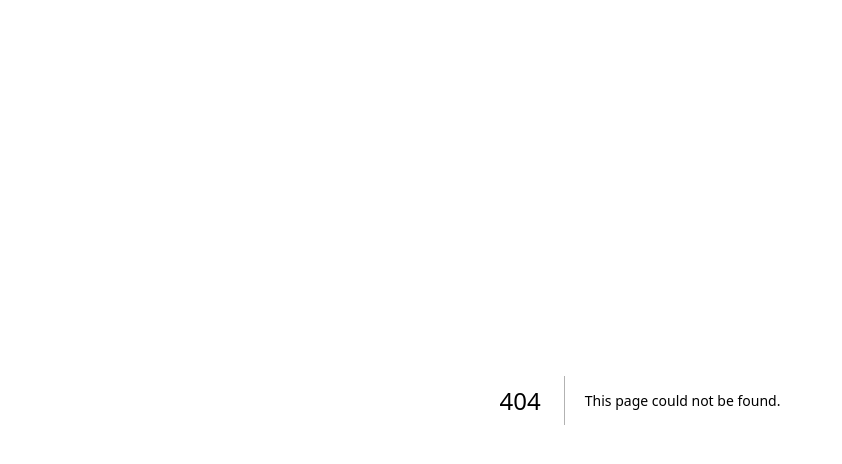
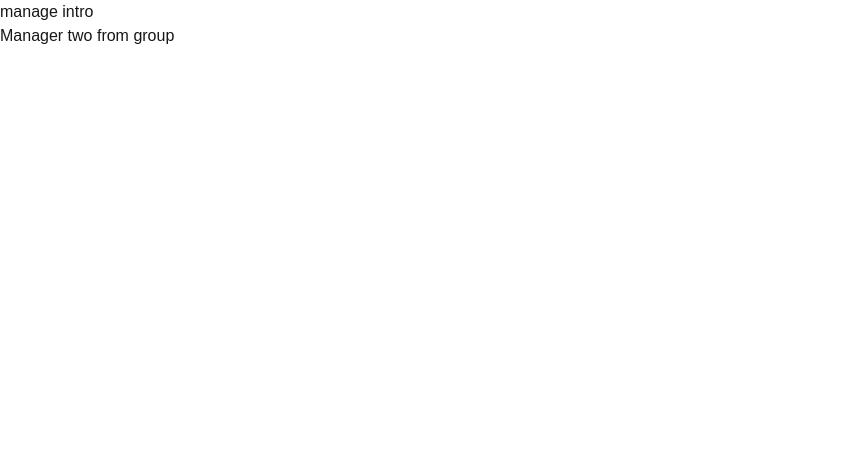
Before and after one commit to Akshat-Dev-tech/next-app, a Next.js app: page /managepage/managetwo in a window 1280 px wide. Before the commit this address had no page. Shown: the top 464 px of the page, without its empty margins (0-842 px from the left). Built offline with nearby package versions, Linux system fonts and the light colour scheme.

Commit message:
group file based routing

```diff
--- /dev/null
+++ b/app/managepage/(grouproutes)/manageintro.tsx
@@ -0,0 +1,9 @@
+import React from 'react'
+
+const manageintro = () => {
+  return (
+    <div>manage intro</div>
+  )
+}
+
+export default manageintro;
--- /dev/null
+++ b/app/managepage/(grouproutes)/manageone/page.tsx
@@ -0,0 +1,13 @@
+import React from 'react'
+import ManageIntro from '../manageintro'
+const manageone = () => {
+  return (
+    <>
+        <ManageIntro />
+        <div>Manager one from group</div>
+    </>
+
+  )
+}
+
+export default manageone;
--- /dev/null
+++ b/app/managepage/(grouproutes)/managetwo/page.tsx
@@ -0,0 +1,12 @@
+import React from 'react'
+import ManageIntro from '../manageintro'
+const ManagerTwo = () => {
+  return (
+    <div>
+       <ManageIntro />
+      <div>Manager two from group</div>
+    </div>
+  )
+}
+
+export default ManagerTwo;
```
Also changed, not shown: 1 other file (tests, documents, lock files or other folders).
